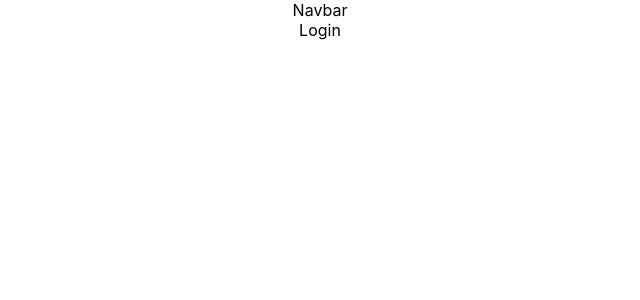
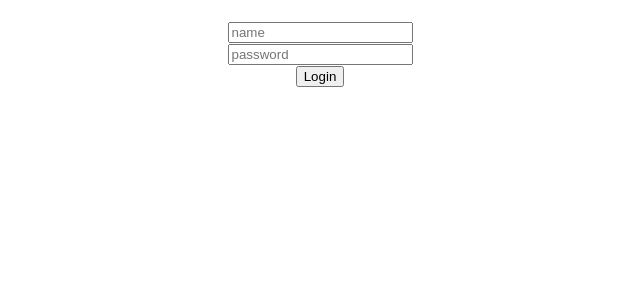
Before and after one commit to shaileshwebdeveloper/Ecommerce, a React (Create React App) app: page /login in a window 1280 px wide. Shown: the top 300 px of the page, without its empty margins (320-960 px from the left). Built offline with nearby package versions, Linux system fonts and the light colour scheme.

Commit message:
login feature added

```diff
--- a/src/App.js
+++ b/src/App.js
@@ -1,14 +1,13 @@
 import './App.css';
-import { AllRoutes } from './Component/AllRoutes';
-import { Navbar } from './Component/Navbar';
+import { Login } from './Component/Login';
+
 
 function App() {
 
 
   return (
     <div className="App">
-          <Navbar />
-          <AllRoutes />
+         <Login />
     </div>
   );
 }
--- a/src/Component/Login.jsx
+++ b/src/Component/Login.jsx
@@ -1,7 +1,61 @@
-import React from 'react'
+import axios from 'axios'
+import React, { useState } from 'react'
 
 export const Login = () => {
+
+    const [data, setData] = useState([])
+    const [token, setToken] = useState('')
+
+     const [payload, setPayload] = useState({
+        email  : "",
+        password : ""
+     })
+
+     const handleChange = (e) => {
+      const {name, value} = e.target
+      setPayload({...payload, [name] : value})
+
+     }
+
+     const handleSubmit = async(e) => {
+        e.preventDefault();
+        setData([...data, payload])
+
+        let r = await axios.post("https://reqres.in/api/login", payload)
+
+        setToken(r.data.token)
+
+     }
+
+      console.log("data", data)
+
+
   return (
-    <div>Login</div>
+    <div>
+
+        <h1>{token === '' ? "" : token}</h1>
+        <div>
+          <input
+            onChange={handleChange}
+            value={payload.email}
+            type="text"
+            name="email"
+            placeholder="name"
+          />
+        </div>
+        <div>
+          <input
+            onChange={handleChange}
+            value={payload.password}
+            type="text"
+            name="password"
+            placeholder="password"
+          />
+        </div>
+        <div>
+           {token === '' ? <button onClick={handleSubmit}>Login</button> : <button
+           onClick={() => setToken('')}>Logout</button>}
+        </div>
+    </div>
   )
 }
```
